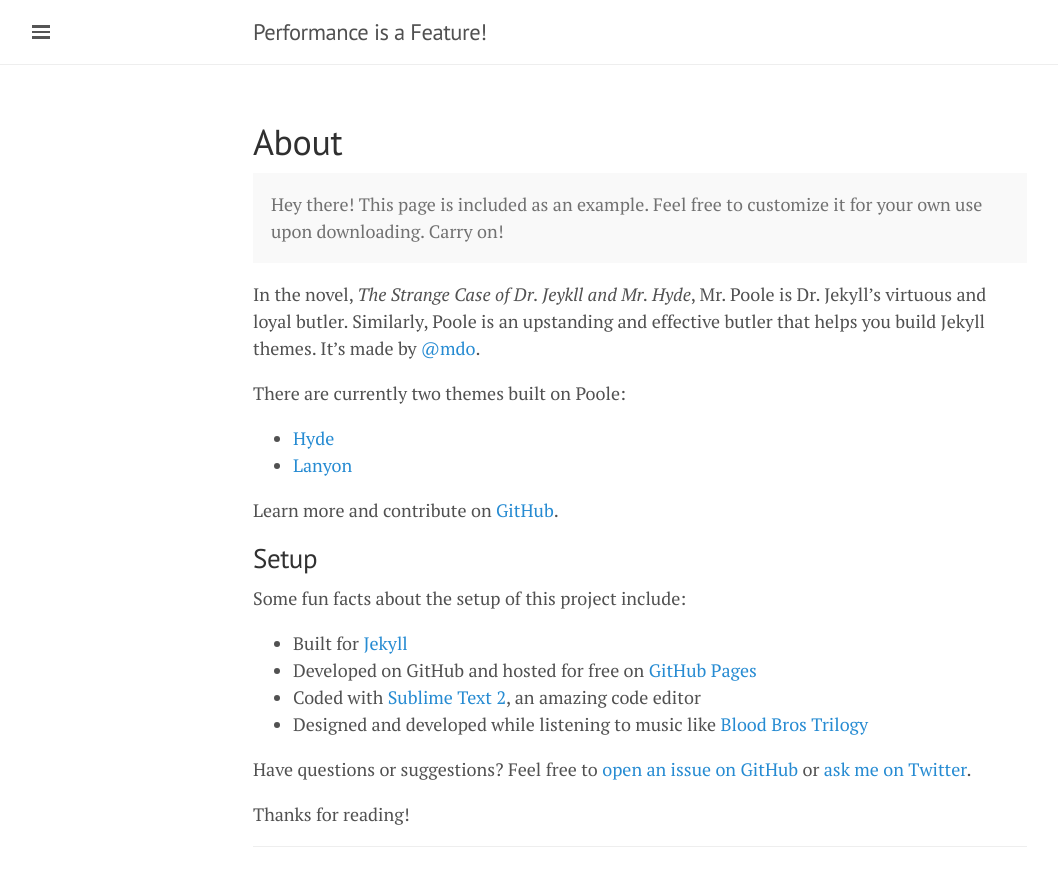
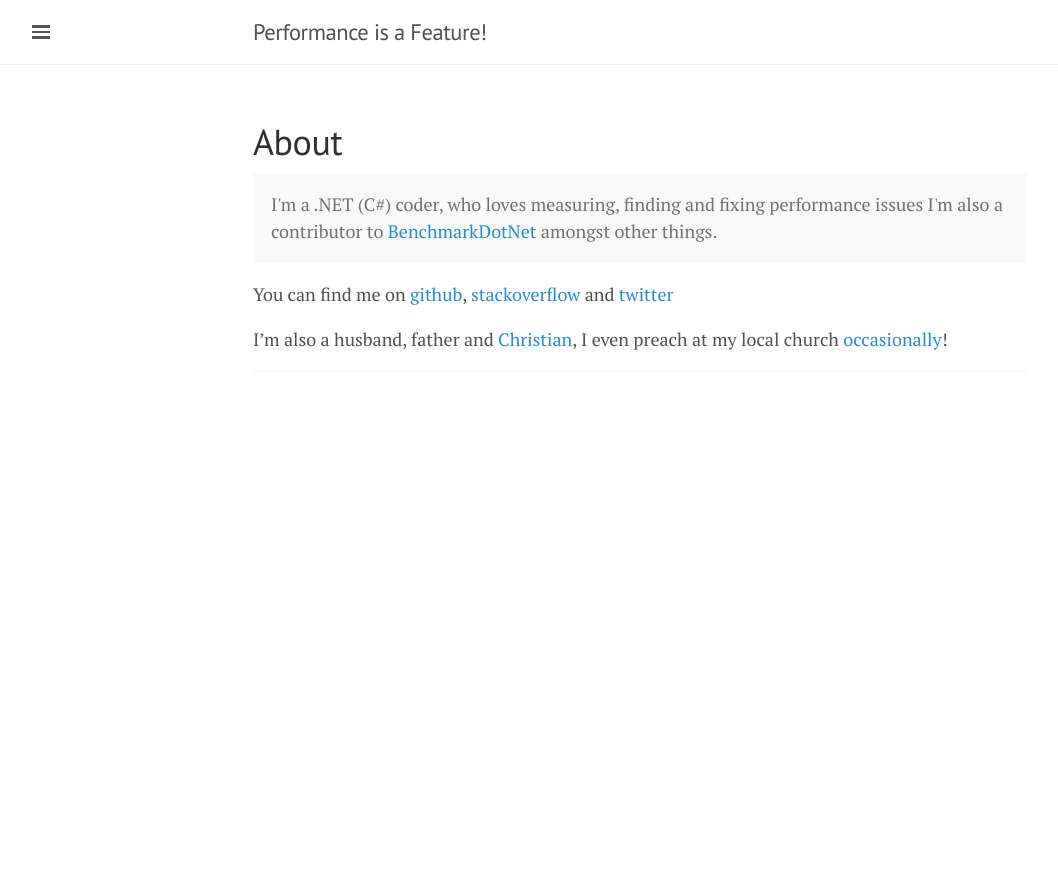
Before and after one commit to mattwarren/mattwarren.github.io, a Jekyll site: the page built from about.md, in a window 1280 px wide. Shown: the top 886 px of the page, without its empty margins (0-1058 px from the left). Built offline with Jekyll 4.4.1, drawn with Linux system fonts in a browser that asks for light colours; Markdown is read by kramdown in place of the engine named in the settings.

Commit message:
Fixing About page

```diff
--- a/about.md
+++ b/about.md
@@ -4,27 +4,10 @@
 ---
 
 <p class="message">
-  Hey there! This page is included as an example. Feel free to customize it for your own use upon downloading. Carry on!
+  I'm a .NET (C#) coder, who loves measuring, finding and fixing performance issues
+  I'm also a contributor to <a href="https://github.com/PerfDotNet/BenchmarkDotNet" target="_blank">BenchmarkDotNet</a> amongst other things.
 </p>
 
-In the novel, *The Strange Case of Dr. Jeykll and Mr. Hyde*, Mr. Poole is Dr. Jekyll's virtuous and loyal butler. Similarly, Poole is an upstanding and effective butler that helps you build Jekyll themes. It's made by [@mdo](https://twitter.com/mdo).
+You can find me on <a href="https://github.com/mattwarren/" target="_blank">github</a>, <a href="http://stackoverflow.com/users/4500/matt-warren" target="_blank">stackoverflow</a> and <a href="https://twitter.com/matthewwarren" target="_blank">twitter</a>
 
-There are currently two themes built on Poole:
-
-* [Hyde](http://hyde.getpoole.com)
-* [Lanyon](http://lanyon.getpoole.com)
-
-Learn more and contribute on [GitHub](https://github.com/poole).
-
-## Setup
-
-Some fun facts about the setup of this project include:
-
-* Built for [Jekyll](http://jekyllrb.com)
-* Developed on GitHub and hosted for free on [GitHub Pages](https://pages.github.com)
-* Coded with [Sublime Text 2](http://sublimetext.com), an amazing code editor
-* Designed and developed while listening to music like [Blood Bros Trilogy](https://soundcloud.com/maddecent/sets/blood-bros-series)
-
-Have questions or suggestions? Feel free to [open an issue on GitHub](https://github.com/poole/issues/new) or [ask me on Twitter](https://twitter.com/mdo).
-
-Thanks for reading!
+I'm also a husband, father and <a href="http://www.sloughbaptistchurch.org.uk/" target="_blank">Christian</a>, I even preach at my local church <a href="http://sloughbaptistchurch.sermon.net/main/main/10063654" target="_blank">occasionally</a>!
```
